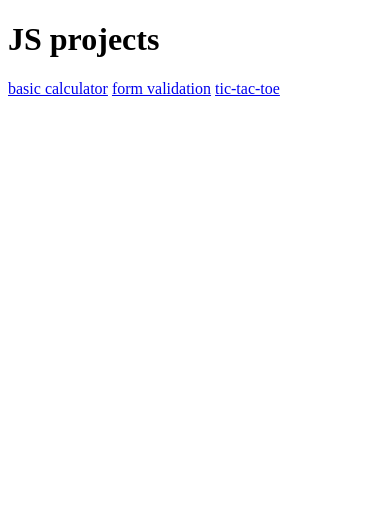
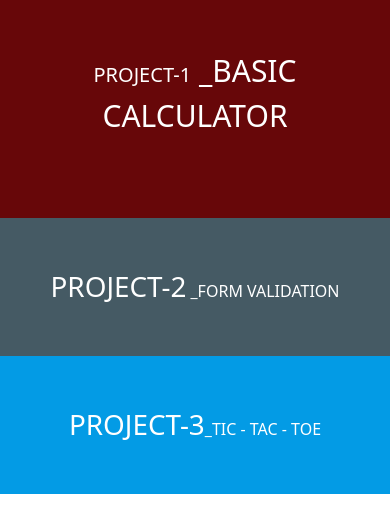
Before and after one commit to kaushal-33/JavaScript-Projects, a plain HTML site: page index.html in a window 390 px wide. Drawn offline with nearby package versions, Linux system fonts and the light colour scheme.

Commit message:
made calculator responsive and added some style in index

```diff
--- a/index.html
+++ b/index.html
@@ -5,13 +5,51 @@
     <meta charset="UTF-8">
     <meta name="viewport" content="width=device-width, initial-scale=1.0">
     <title>Document</title>
+    <!-- bootstrap link -->
+    <link rel="stylesheet" href="https://cdn.jsdelivr.net/npm/bootstrap@5.3.3/dist/css/bootstrap.min.css">
+    <style>
+        .bg-maroon {
+            background-color: #670709;
+        }
+
+        .bg-grey {
+            background-color: #455a64;
+        }
+
+        .bg-blue {
+            background-color: #039be5;
+        }
+
+        a{
+            transition: .3s all ease-in-out;
+        }
+        a span{
+            transition: .3s all ease-in-out;
+        }
+
+        a:hover{
+            padding-bottom: 80px !important;
+            font-size: 30px !important;
+        }
+        a:hover span{
+            font-size: 20px !important;
+        }
+    </style>
 </head>
 
 <body>
-    <h1>JS projects</h1>
-    <a href="https://kaushal-33.github.io/JavaScript-Projects/calculator-js/">basic calculator</a>
-    <a href="https://kaushal-33.github.io/JavaScript-Projects/Form-validation/">form validation</a>
-    <a href="https://kaushal-33.github.io/JavaScript-Projects/tic-tac-toe/">tic-tac-toe</a>
+    <section class="vh-100">
+        <a href="https://kaushal-33.github.io/JavaScript-Projects/calculator-js/"
+            class="d-block py-5 text-center bg-maroon text-decoration-none text-uppercase text-white">
+            <span class="fs-1">project-1</span>
+            _basic calculator</a>
+        <a href="https://kaushal-33.github.io/JavaScript-Projects/Form-validation/"
+            class="d-block py-5 text-center bg-grey text-decoration-none text-uppercase text-white">
+            <span class="fs-1">project-2</span>
+            _form validation</a>
+        <a href="https://kaushal-33.github.io/JavaScript-Projects/tic-tac-toe/"
+            class="d-block py-5 text-center bg-blue text-decoration-none text-uppercase text-white"><span class="fs-1">project-3</span>_tic - tac - toe</a>
+    </section>
 </body>
 
 </html>
```
Also changed, not shown: calculator-js/index.html (+2 -2 lines).
